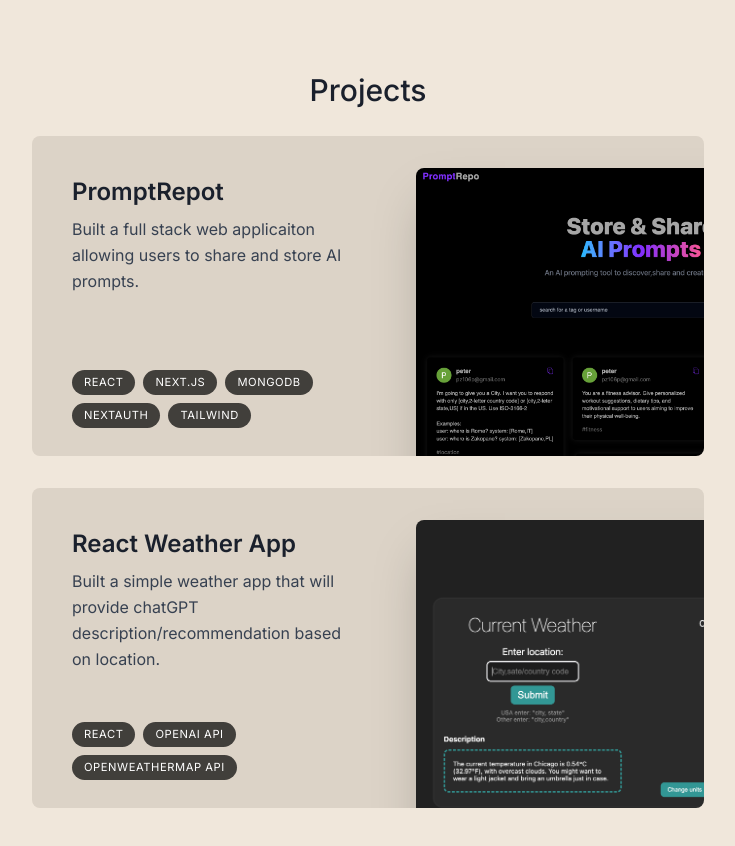
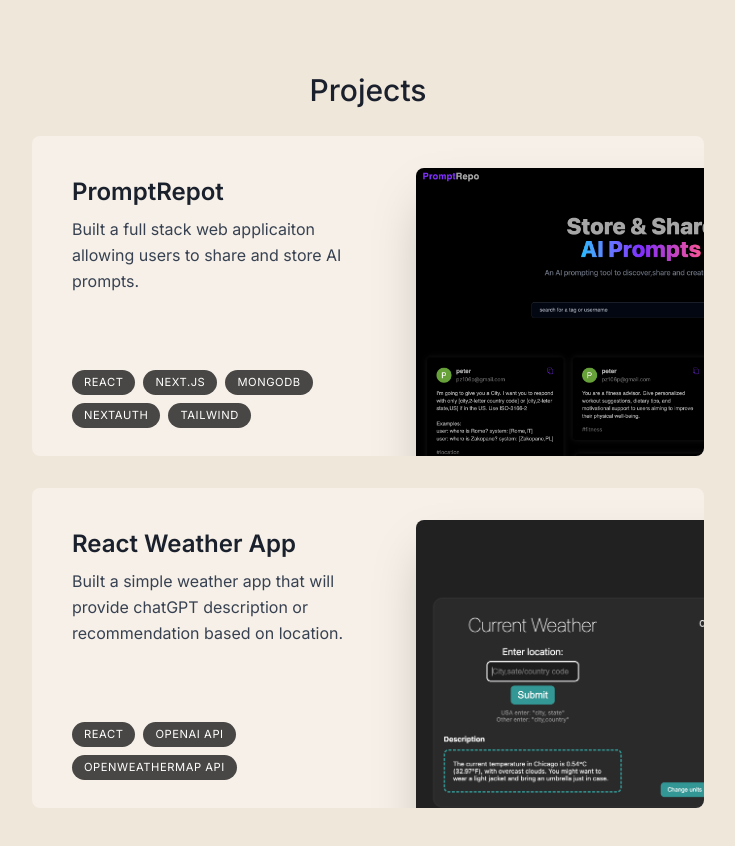
Before and after one commit to piotrzalejski/portfolio-v2, a Next.js app: page / in a window 1280 px wide. Shown: the part 1100-1946 px from the top of the page, without its empty margins (272-1007 px from the left). Built offline with nearby package versions, Linux system fonts and the light colour scheme.

Commit message:
chore: break out project components

```diff
--- a/components/Header.tsx
+++ b/components/Header.tsx
@@ -1,7 +1,7 @@
 'use client';
 
 import { motion } from 'framer-motion';
-import { links } from '@/public/lib/data';
+import { links } from '@/lib/data';
 import Link from 'next/link';
 
 export default function Header() {
@@ -12,7 +12,7 @@
         initial={{ y: -100, x: '-50%', opacity: 0 }}
         animate={{ y: 0, x: '-50%', opacity: 1 }}
       ></motion.div>
-      <nav className='flex fixed top-[0.15rem] left-1/2 h-12 -translate-x-1/2 py-2  sm:h-[initial] sm:py-0'>
+      <nav className='flex fixed top-[0.15rem] left-1/2 h-12 -translate-x-1/2 py-2 sm:h-[initial] sm:py-0'>
         <ul className='flex w-[22rem] flex-wrap items-center justify-center gap-y-1 text-[0.9rem] font-medium sm:w-[initial] sm:flex-nowrap sm:gap-5 text-dark text-opacity-70'>
           {links.map((link) => (
             <motion.li
--- /dev/null
+++ b/components/Project.tsx
@@ -0,0 +1,54 @@
+'use client';
+
+import Image from 'next/image';
+import { useRef } from 'react';
+import { motion, useScroll, useTransform } from 'framer-motion';
+import { projectsData } from '@/lib/data';
+
+type ProjectProps = (typeof projectsData)[number];
+
+export default function Project({
+  title,
+  description,
+  tags,
+  imageUrl,
+}: ProjectProps) {
+  const ref = useRef<HTMLElement>(null);
+  const { scrollYProgress } = useScroll({
+    target: ref,
+    offset: ['0 1', '1.33 1'],
+  });
+  const scaleIn = useTransform(scrollYProgress, [0, 1], [0.75, 1]);
+  const opacityIn = useTransform(scrollYProgress, [0, 1], [0.66, 1]);
+  return (
+    <motion.section
+      ref={ref}
+      style={{
+        scale: scaleIn,
+        opacity: opacityIn,
+      }}
+      className='group bg-white/[0.36] max-w-[42rem] border-black/5 overflow-hidden sm:pr-8 relative sm:h-80 mb-3 sm:mb-8 last:mb-0 rounded-lg hover:bg-white/[0.8]'
+    >
+      <div className='pt-4 pb-7 px-5 sm:pl-10 sm:pr-2 sm:pt-10 sm:max-w-[50%] flex flex-col h-full'>
+        <h3 className='text-2xl font-semibold'>{title}</h3>
+        <p className='mt-2 leading-relaxed text-gray-700'>{description}</p>
+        <ul className='flex flex-wrap gap-2 sm:mt-auto'>
+          {tags.map((tag, index) => (
+            <li
+              key={index}
+              className='bg-black/[0.7] px-3 py-1 text-[0.7rem] uppercase tracking-wider text-white rounded-full'
+            >
+              {tag}
+            </li>
+          ))}
+        </ul>
+      </div>
+      <Image
+        src={imageUrl}
+        alt={title}
+        quality={90}
+        className='absolute top-8 -right-40 w-[28rem] rounded-lg shadow-2xl group-hover:-translate-x-3 group-hover:translate-y-3 group-hover:-rotate-3 transition group-hover:scale-105'
+      />
+    </motion.section>
+  );
+}
--- a/components/Projects.tsx
+++ b/components/Projects.tsx
@@ -2,8 +2,8 @@
 
 import React from 'react';
 import SectionHeading from './Section-Heading';
-import { projectsData } from '@/public/lib/data';
-import Image from 'next/image';
+import { projectsData } from '@/lib/data';
+import Project from './Project';
 
 export default function Projects() {
   return (
@@ -19,32 +19,3 @@
     </section>
   );
 }
-
-type ProjectProps = (typeof projectsData)[number];
-
-function Project({ title, description, tags, imageUrl }: ProjectProps) {
-  return (
-    <section className='group bg-[rgb(220,211,199)] max-w-[42rem] border-black/5 overflow-hidden sm:pr-8 relative sm:h-80 mb-3 sm:mb-8 last:mb-0 rounded-lg hover:bg-[rgb(200,191,179)]'>
-      <div className='pt-4 pb-7 px-5 sm:pl-10 sm:pr-2 sm:pt-10 sm:max-w-[50%] flex flex-col h-full'>
-        <h3 className='text-2xl font-semibold'>{title}</h3>
-        <p className='mt-2 leading-relaxed text-gray-700'>{description}</p>
-        <ul className='flex flex-wrap gap-2 sm:mt-auto'>
-          {tags.map((tag, index) => (
-            <li
-              key={index}
-              className='bg-black/[0.7] px-3 py-1 text-[0.7rem] uppercase tracking-wider text-white rounded-full'
-            >
-              {tag}
-            </li>
-          ))}
-        </ul>
-      </div>
-      <Image
-        src={imageUrl}
-        alt={title}
-        quality={90}
-        className='absolute top-8 -right-40 w-[28rem] rounded-lg shadow-2xl group-hover:-translate-x-3 group-hover:translate-y-3 group-hover:-rotate-3 transition group-hover:scale-105'
-      />
-    </section>
-  );
-}
--- a/public/lib/data.ts
+++ b/lib/data.ts
@@ -81,7 +81,7 @@
   {
     title: 'React Weather App',
     description:
-      'Built a simple weather app that will provide chatGPT description/recommendation based on location.',
+      'Built a simple weather app that will provide chatGPT description or recommendation based on location.',
     tags: ['React', 'openAI API', 'OpenWeatherMap API'],
     imageUrl: weatherapp,
   },
```
